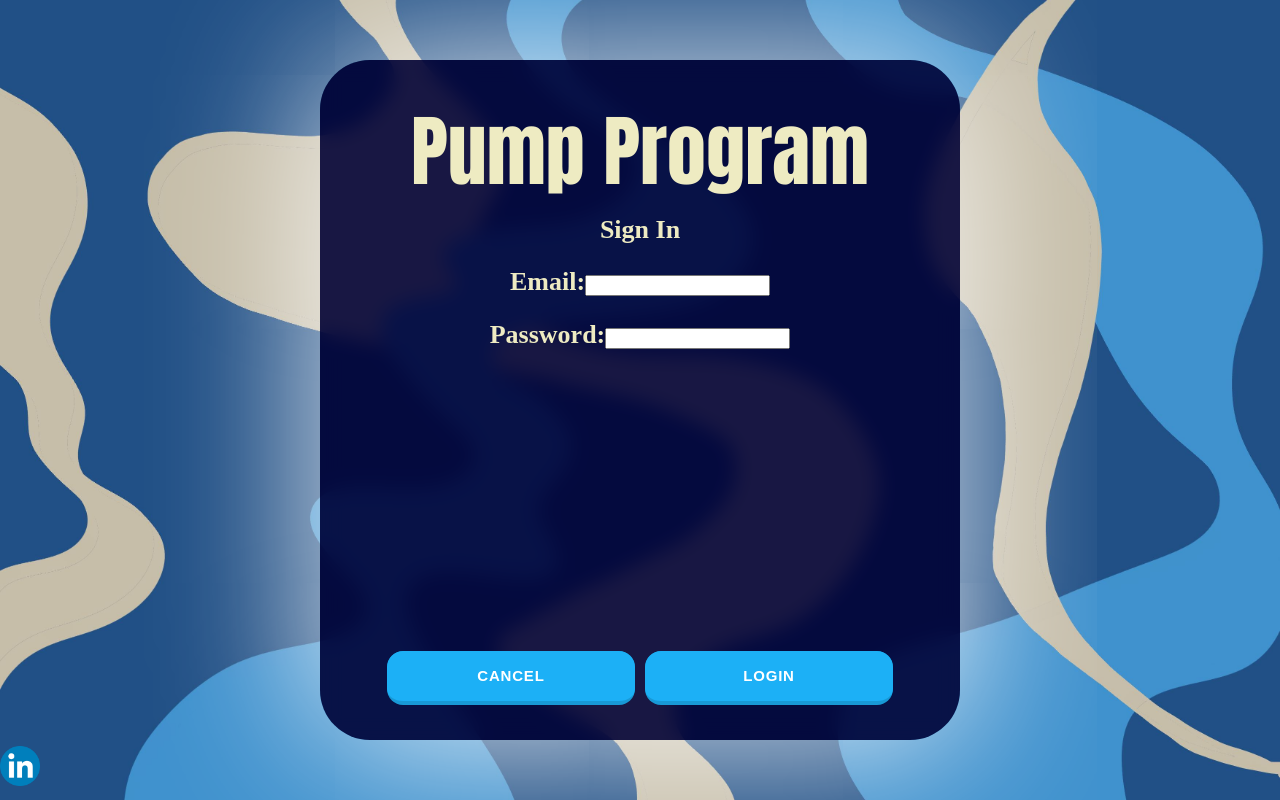
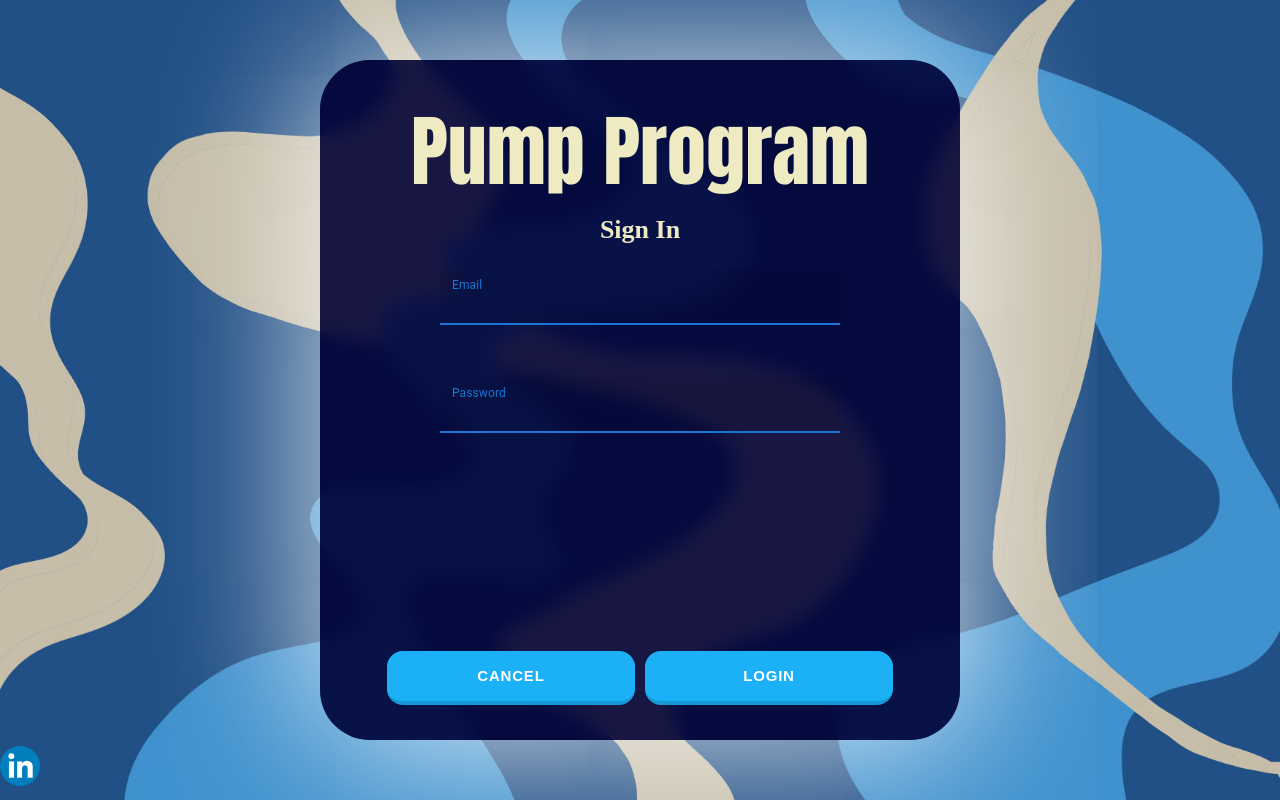
Before and after one commit to osu28/gym_reservation, a React (Create React App) app: page / in a window 1280 px wide. Both pictures are taken after a click on the button "LOGIN". Built offline with nearby package versions, Linux system fonts and the light colour scheme; a web font is replaced by a local one.

Commit message:
login textfields

```diff
--- a/package.json
+++ b/package.json
@@ -3,7 +3,10 @@
   "version": "0.1.0",
   "private": true,
   "dependencies": {
+    "@emotion/react": "^11.9.3",
+    "@emotion/styled": "^11.9.3",
     "@fontsource/baloo-thambi-2": "^4.5.8",
+    "@mui/material": "^5.9.1",
     "@testing-library/jest-dom": "^5.16.4",
     "@testing-library/react": "^13.3.0",
     "@testing-library/user-event": "^13.5.0",
--- a/src/App.tsx
+++ b/src/App.tsx
@@ -7,6 +7,7 @@ import Welcome from './pages/welcome';
 import Login from './pages/login';
 import NextButton from './components/NextButton';
 import Split_Select from './pages/split_select';
+import Signup from './pages/signup';
 
 
 function App() {
@@ -29,6 +30,9 @@ function App() {
   if (pageNum === 0) {
     page = <Welcome/>
     next = <button className="button-19" onClick={() => setCount(pageNum + 1)}>Login</button>
+    back = <button className="button-19" onClick={() => setCount(pageNum - 1)}>SignUp</button>
+  } else if (pageNum === -1) {
+    page = <Signup/>
   } else if (pageNum === 1) {
     page = <Login/>
     back = <button className="button-19" onClick={() => setCount(pageNum - 1)}>Cancel</button>
--- a/src/pages/login.tsx
+++ b/src/pages/login.tsx
@@ -1,3 +1,4 @@
+import { TextField } from '@mui/material';
 import React from 'react';
 
 function Login() {
@@ -5,19 +6,29 @@ function Login() {
         <div className='App'>
             <h1>Pump Program</h1>
             <p>Sign In</p>
-            <form>
-                <label>
-                    Email:
-                    <input type="text" name="email" />
-                </label>
-                <br></br>
-                <br></br>
-                <label>
-                    Password:
-                    <input type="text" name="password" />
-                </label>
-                <br></br>
-            </form>
+            <TextField
+                sx={{
+                    width: 400,
+                    input: { color: 'white' },
+                }}
+                fullWidth id="email"
+                label="Email"
+                variant="filled"
+                focused
+            />
+            <br></br>
+            <br></br>
+            <br></br>
+            <TextField
+                sx={{
+                    width: 400,
+                    input: { color: 'white' },
+                }}
+                fullWidth id="password"
+                label="Password"
+                variant="filled"
+                focused
+            />
         </div>
     );
 };
```
Also changed, not shown: 1 other file (tests, documents, lock files or other folders).
